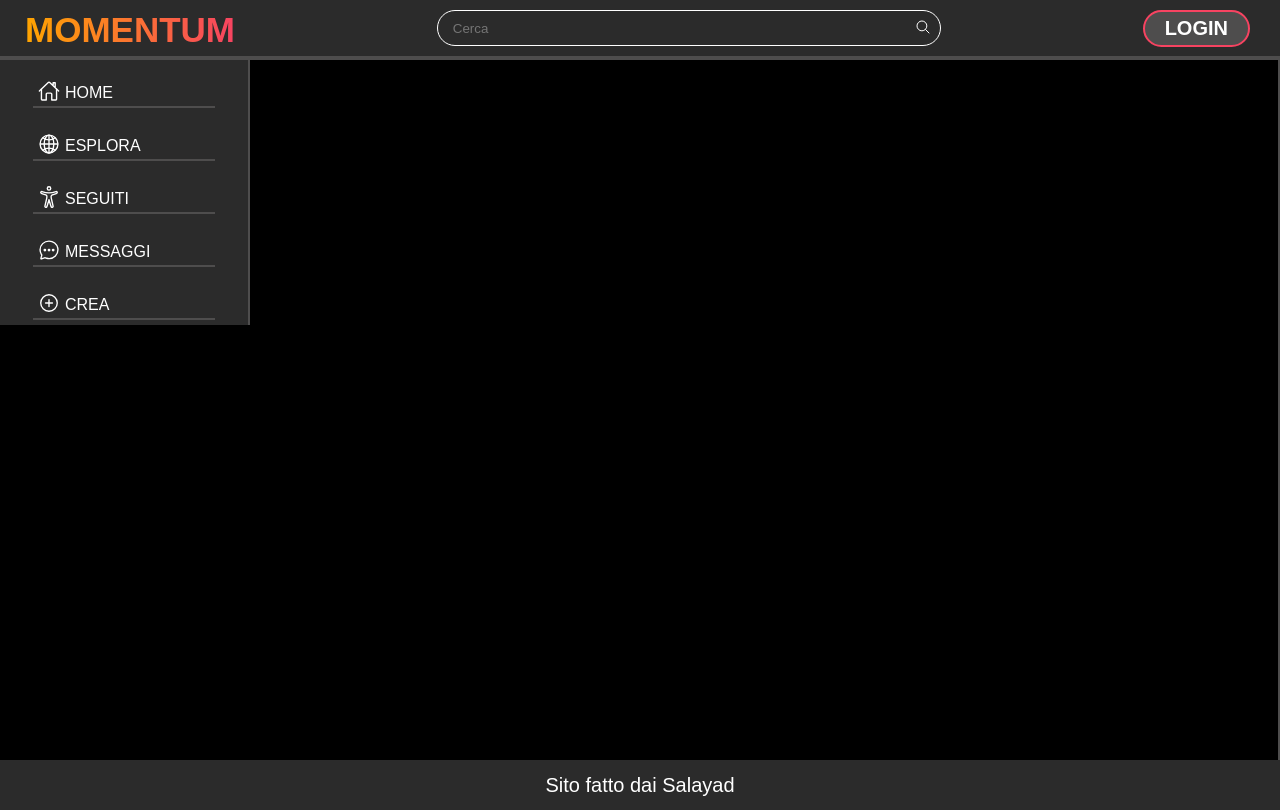
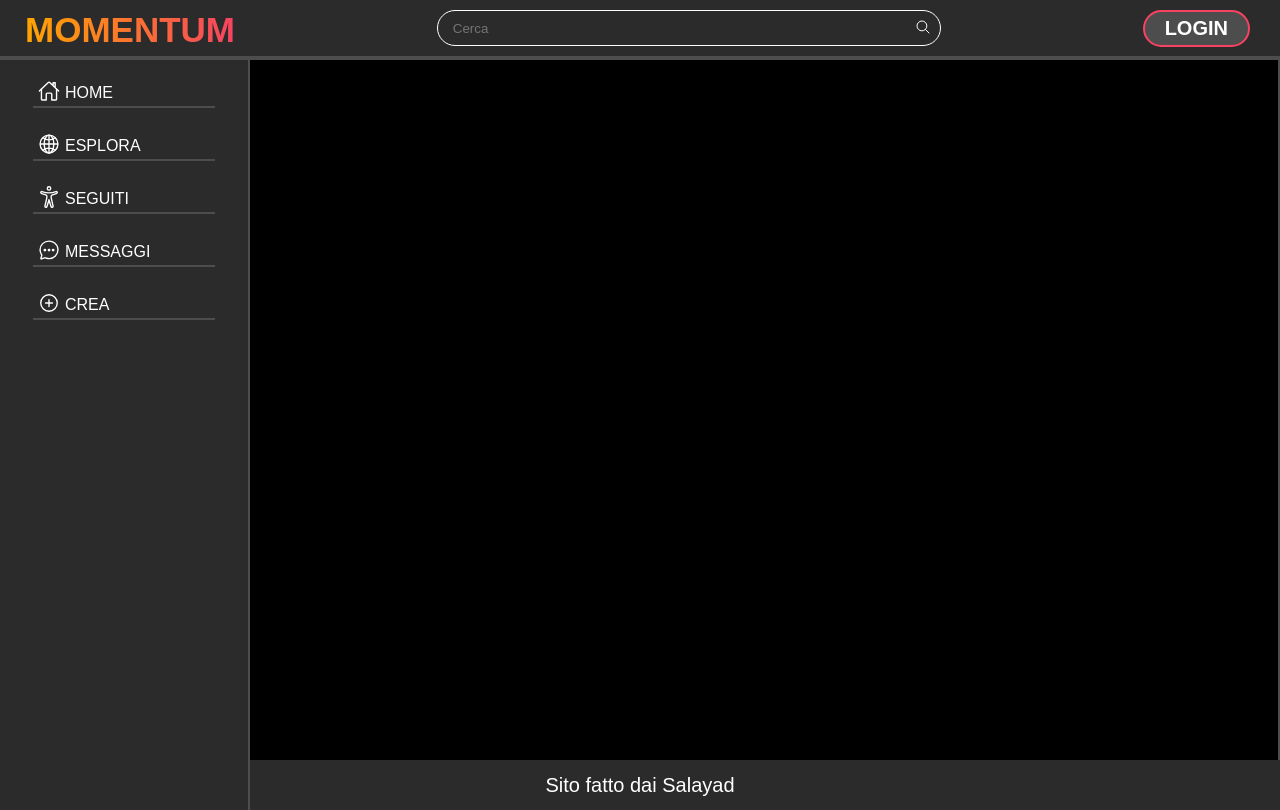
Before and after one commit to ffedesalaa/salayad, a PHP site: page /home.php in a window 1280 px wide. Run offline with PHP 8.4, Linux system fonts and the light colour scheme.

Commit message:
sistemato menu

```diff
--- a/style.css
+++ b/style.css
@@ -93,14 +93,20 @@ main{
     display: flex;
     justify-content: center;
     flex-wrap: wrap;
+    height: 100%;
+    padding-bottom:60% ;
 }
+
+.main__menu a{
+    margin-top: 20px;
+    margin-bottom: 5px;
+}
+
 
 .main__menu__selezione{
     display: flex;
     align-items: center;
     justify-content: space-between;
-    margin-top: 20px;
-    margin-bottom: 5px;
     border-bottom: solid rgb(78, 77, 77) 2px;
 }
 
```
